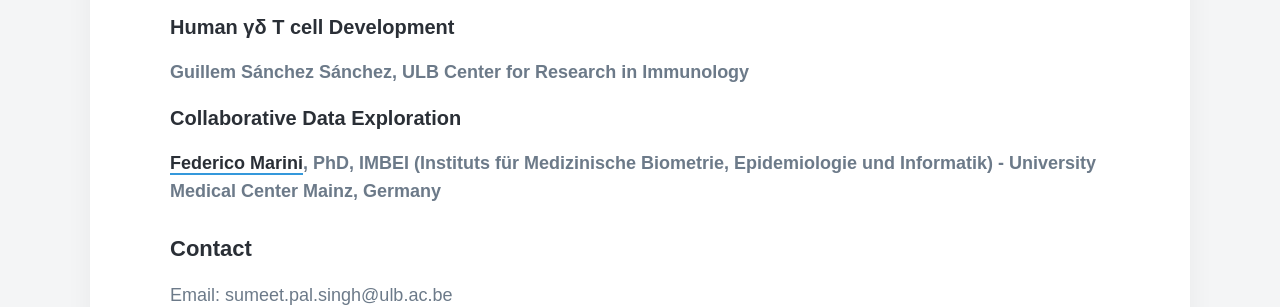
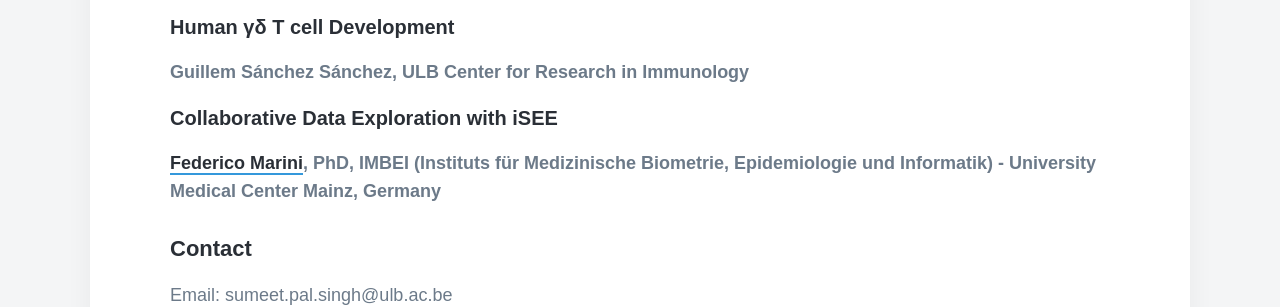
Before and after one commit to sumeetpalsingh/sumeetpalsingh.github.io, a Jekyll site: the page built from _pages/meetings.md, in a window 1280 px wide. Shown: the part 1129-1436 px from the top of the page. Built offline with Jekyll 4.4.1, drawn with Linux system fonts in a browser that asks for light colours; nearby versions of some CDN libraries; some web fonts are replaced.

Commit message:
Update meetings.md

```diff
--- a/_pages/meetings.md
+++ b/_pages/meetings.md
@@ -34,7 +34,7 @@ Download [Meeting Announcement][1]
 **Guillem Sánchez Sánchez, ULB Center for Research in Immunology**
 
 
-##### Collaborative Data Exploration
+##### Collaborative Data Exploration with iSEE
 **[Federico Marini](https://federicomarini.github.io/), PhD, IMBEI (Instituts für Medizinische Biometrie, Epidemiologie und Informatik) - University Medical Center
 Mainz, Germany**
 
```
